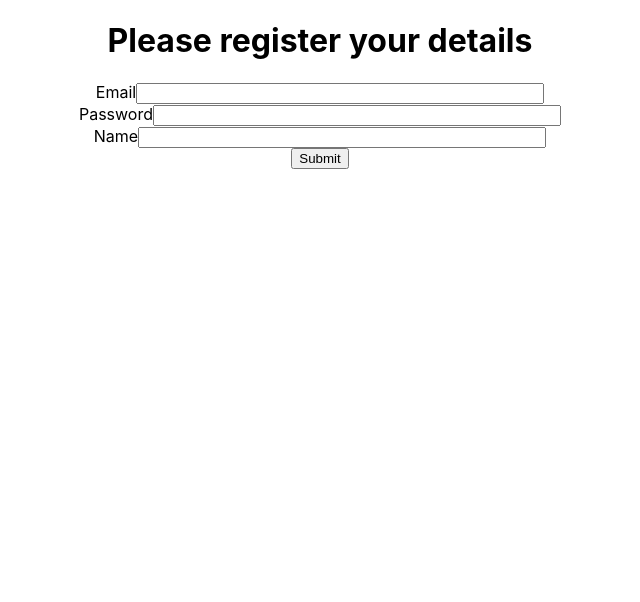
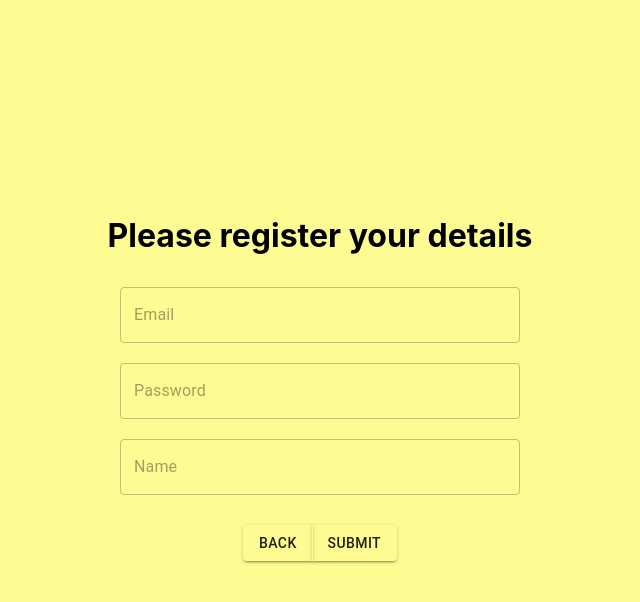
Before and after one commit to realblingy/BigBrain, a React (Create React App) app in the folder frontend/: page /register in a window 1280 px wide. Shown: the top 602 px of the page, without its empty margins (320-960 px from the left). Built offline with nearby package versions, Linux system fonts and the light colour scheme.

Commit message:
made registration page look niceer and added logout button to n

```diff
--- a/frontend/src/App.jsx
+++ b/frontend/src/App.jsx
@@ -42,8 +42,8 @@ function App() {
 
   return (
     <ThemeProvider theme={theme}>
-      {token && <Navbar />}
       <Router>
+        {token && <Navbar setToken={setToken} token={token} />}
         <Switch>
           <Route exact path="/">
             <Login setToken={setToken} token={token} />
@@ -52,7 +52,7 @@ function App() {
             <Dashboard setToken={setToken} token={token} />
           </Route>
           <Route exact path="/register">
-            <Register setToken={setToken} />
+            <Register setToken={setToken} token={token} />
           </Route>
           <Route
             exact
--- a/frontend/src/components/LoginForm.jsx
+++ b/frontend/src/components/LoginForm.jsx
@@ -18,7 +18,7 @@ const useStyles = makeStyles((theme) => ({
     margin: '20px 0px',
     background: 'transparent',
     '&:hover': {
-      backgroundColor: theme.palette.primary.main,
+      backgroundColor: '#fefb92',
     },
   },
   icon: {
@@ -38,25 +38,12 @@ function LoginForm(props) {
   const { setToken } = props;
   const classes = useStyles();
   const history = useHistory();
-  const [email, _setEmail] = React.useState('');
-  const [password, _setPassword] = React.useState('');
-  // const [token, setToken] = React.useState('');
+  const [email, setEmail] = React.useState('');
+  const [password, setPassword] = React.useState('');
   const [errorMsg, setErrorMsg] = React.useState('');
 
-  const emailRef = React.useRef(email); // used within eventListener
-  const passwordRef = React.useRef(password);
-
-  const setEmail = (data) => {
-    emailRef.current = data;
-    _setEmail(data);
-  };
-
-  const setPassword = (data) => {
-    passwordRef.current = data;
-    _setPassword(data);
-  };
-
-  const submitLogin = async (inputEmail, inputPassword) => {
+  const submitLogin = React.useCallback(
+    async (inputEmail, inputPassword) => {
       const response = await fetch(`${port}/admin/auth/login`, {
         method: 'POST',
         body: JSON.stringify({
@@ -72,27 +59,15 @@ function LoginForm(props) {
         setToken(responseData.token);
         history.push('/dashboard');
       } else {
-      console.log(responseData);
         setErrorMsg(responseData.error);
       }
-  };
-
-  const EnterLogin = (event) => {
-    if (event.key === 'Enter') {
-      submitLogin(emailRef.current, passwordRef.current);
-    }
-  };
+    },
+    [history, setToken],
+  );
 
   const goToRegister = () => {
     history.push('/register');
   };
-
-  React.useEffect(() => {
-    document.addEventListener('keydown', EnterLogin);
-    return () => {
-      document.removeEventListener('keydown', EnterLogin);
-    };
-  });
 
   return (
     <>
--- a/frontend/src/components/LogoutButton.jsx
+++ b/frontend/src/components/LogoutButton.jsx
@@ -1,12 +1,15 @@
 import React from 'react';
 import { useHistory } from 'react-router-dom';
+import { Button } from '@material-ui/core';
 import PropTypes from 'prop-types';
 import port from '../api';
 
 function LogoutButton(props) {
   const { setToken, token } = props;
+  console.log(useHistory());
   const history = useHistory();
   const logOut = async () => {
+    console.log(token);
     const response = await fetch(`${port}/admin/auth/logout`, {
       method: 'POST',
       headers: {
@@ -18,6 +21,7 @@ function LogoutButton(props) {
     const responseData = await response.json();
     if (response.status === 200) {
       setToken('');
+      console.log(history);
       history.push('/');
     } else {
       console.log(responseData.error);
@@ -25,9 +29,9 @@ function LogoutButton(props) {
   };
 
   return (
-    <button type="button" onClick={logOut}>
+    <Button color="inherit" type="button" onClick={logOut}>
       Logout
-    </button>
+    </Button>
   );
 }
 
--- a/frontend/src/components/Navbar.jsx
+++ b/frontend/src/components/Navbar.jsx
@@ -3,6 +3,8 @@ import {
   AppBar, Toolbar, Typography, Button, IconButton, makeStyles,
 } from '@material-ui/core';
 import MenuIcon from '@material-ui/icons/Menu';
+import PropTypes from 'prop-types';
+import LogoutButton from './LogoutButton';
 
 const useStyles = makeStyles({
   root: {
@@ -15,7 +17,8 @@ const useStyles = makeStyles({
   },
 });
 
-function Navbar() {
+function Navbar(props) {
+  const { setToken, token } = props;
   const classes = useStyles();
   return (
     <AppBar className={classes.root} position="static">
@@ -27,9 +30,15 @@ function Navbar() {
           Dashboard
         </Typography>
         <Button color="inherit">Login</Button>
+        <LogoutButton setToken={setToken} token={token} />
       </Toolbar>
     </AppBar>
   );
 }
 
+Navbar.propTypes = {
+  setToken: PropTypes.func.isRequired,
+  token: PropTypes.string.isRequired,
+};
+
 export default Navbar;
--- a/frontend/src/pages/Register.jsx
+++ b/frontend/src/pages/Register.jsx
@@ -1,36 +1,56 @@
 import React from 'react';
-import './Register.css';
-import { useHistory } from 'react-router-dom';
+import { useHistory, Redirect } from 'react-router-dom';
+import { makeStyles } from '@material-ui/core';
+import Button from '@material-ui/core/Button';
+import ButtonGroup from '@material-ui/core/ButtonGroup';
+import TextField from '@material-ui/core/TextField';
+import Typography from '@material-ui/core/Typography';
 import PropTypes from 'prop-types';
 import port from '../api';
 
+const useStyles = makeStyles((theme) => ({
+  input: {
+    width: 400,
+    marginTop: 10,
+    marginBottom: 10,
+  },
+  register: {
+    display: 'flex',
+    flexDirection: 'column',
+    justifyContent: 'center',
+    alignItems: 'center',
+    backgroundColor: '#fefb92',
+    height: '100vh',
+  },
+  button: {
+    margin: '20px 0px',
+    background: 'transparent',
+    '&:hover': {
+      backgroundColor: '#fefb92',
+    },
+  },
+  error: {
+    minHeight: '24px',
+    color: theme.palette.error.main,
+  },
+}));
+
 function Register(props) {
-  const { setToken } = props;
+  const classes = useStyles();
   const history = useHistory();
-  const [email, _setEmail] = React.useState('');
-  const [password, _setPassword] = React.useState('');
-  const [name, _setName] = React.useState('');
+  const { setToken, token } = props;
+  const [email, setEmail] = React.useState('');
+  const [password, setPassword] = React.useState('');
+  const [name, setName] = React.useState('');
+  const [errorMsg, setErrorMsg] = React.useState('');
 
-  const emailRef = React.useRef(email);
-  const passwordRef = React.useRef(password);
-  const nameRef = React.useRef(name);
-
-  const setEmail = (data) => {
-    emailRef.current = data;
-    _setEmail(data);
-  };
-
-  const setPassword = (data) => {
-    passwordRef.current = data;
-    _setPassword(data);
-  };
-
-  const setName = (data) => {
-    nameRef.current = data;
-    _setName(data);
-  };
-
-  const submitRegister = async (inputEmail, inputPassword, inputName) => {
+  const submitRegister = React.useCallback(
+    async (inputEmail, inputPassword, inputName) => {
+      if (inputEmail === '') {
+        setErrorMsg('Email cannot be empty');
+        return;
+      }
+      console.log(inputEmail, inputPassword, inputName);
       const response = await fetch(`${port}/admin/auth/register`, {
         method: 'POST',
         body: JSON.stringify({
@@ -47,46 +67,68 @@ function Register(props) {
         setToken(responseData.token);
         history.push('/dashboard');
       } else {
-      console.log(responseData.error);
+        setErrorMsg(responseData.error);
       }
+    },
+    [history, setToken],
+  );
+
+  if (token !== '') {
+    return <Redirect to="/dashboard" />;
+  }
+
+  const goToLogin = () => {
+    history.push('/');
   };
 
-  const EnterRegister = (e) => {
-    if (e.key === 'Enter') {
-      submitRegister(emailRef, passwordRef, nameRef);
-    }
-  };
-
-  // Handle keydown enter to submit register
-  React.useEffect(() => {
-    document.addEventListener('keydown', EnterRegister);
-    return () => {
-      document.removeEventListener('keydown', EnterRegister);
-    };
-  });
-
   return (
-    <div className="register">
+    <div className={classes.register}>
       <h1>Please register your details</h1>
-      <label htmlFor="email">
-        Email
-        <input type="text" onChange={(e) => setEmail(e.target.value)} />
-      </label>
-      <label htmlFor="password">
-        Password
-        <input type="password" onChange={(e) => setPassword(e.target.value)} />
-      </label>
-      <label htmlFor="name">
-        Name
-        <input type="text" onChange={(e) => setName(e.target.value)} />
-      </label>
-      <button type="button" onClick={() => { submitRegister(email, password, name); }}>Submit</button>
+      <TextField
+        placeholder="Email"
+        inputProps={{
+          'aria-label': 'email input',
+        }}
+        variant="outlined"
+        className={classes.input}
+        type="text"
+        onChange={(e) => setEmail(e.target.value)}
+        onClick={() => setErrorMsg('')}
+      />
+      <TextField
+        placeholder="Password"
+        inputProps={{
+          'aria-label': 'password input',
+        }}
+        variant="outlined"
+        className={classes.input}
+        type="password"
+        onChange={(e) => setPassword(e.target.value)}
+        onClick={() => setErrorMsg('')}
+      />
+      <TextField
+        placeholder="Name"
+        inputProps={{
+          'aria-label': 'name input',
+        }}
+        variant="outlined"
+        className={classes.input}
+        type="text"
+        onClick={() => setErrorMsg('')}
+        onChange={(e) => setName(e.target.value)}
+      />
+      <ButtonGroup>
+        <Button variant="contained" className={classes.button} type="button" onClick={goToLogin}>Back</Button>
+        <Button variant="contained" className={classes.button} type="button" onClick={() => { submitRegister(email, password, name); }}>Submit</Button>
+      </ButtonGroup>
+      <Typography className={classes.error}>{errorMsg}</Typography>
     </div>
   );
 }
 
 Register.propTypes = {
   setToken: PropTypes.func.isRequired,
+  token: PropTypes.string.isRequired,
 };
 
 export default Register;
```
Lines whose indentation alone changed are shown as unchanged.
